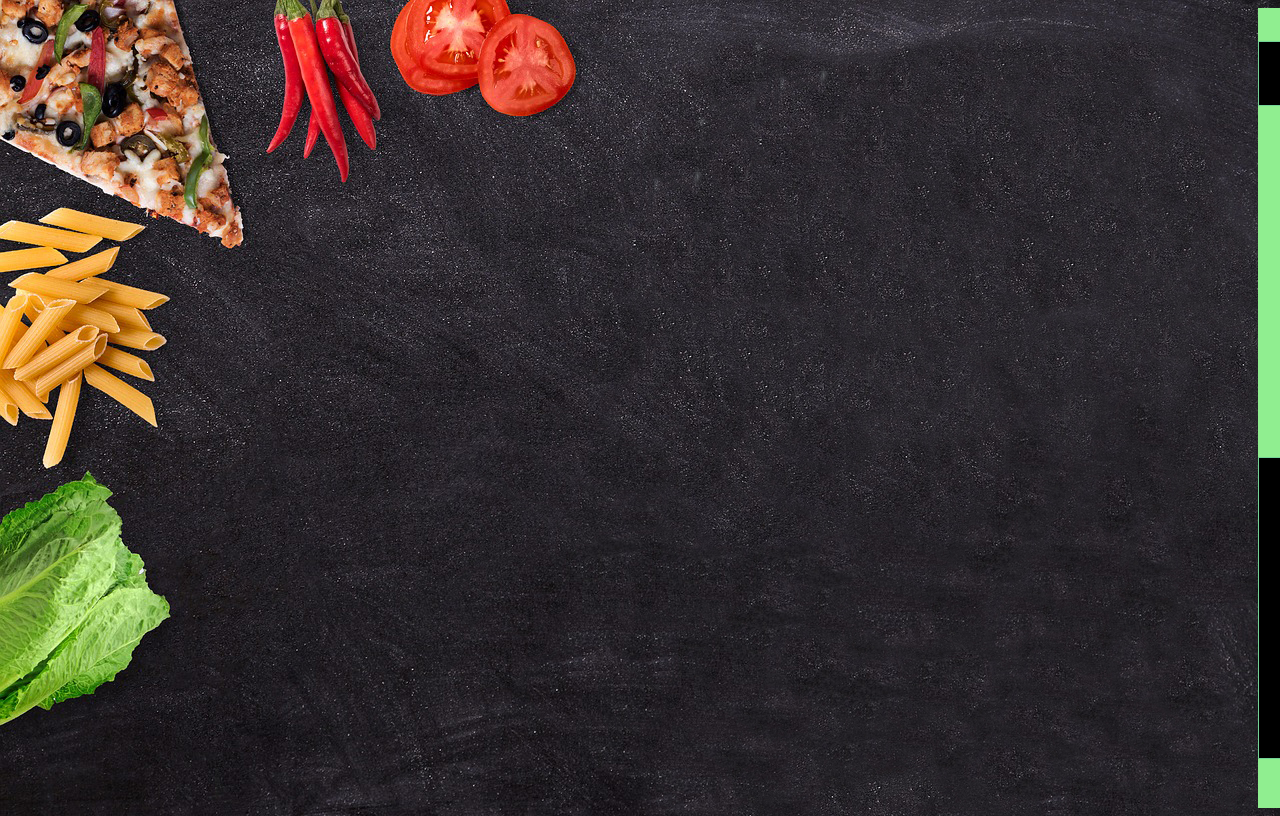
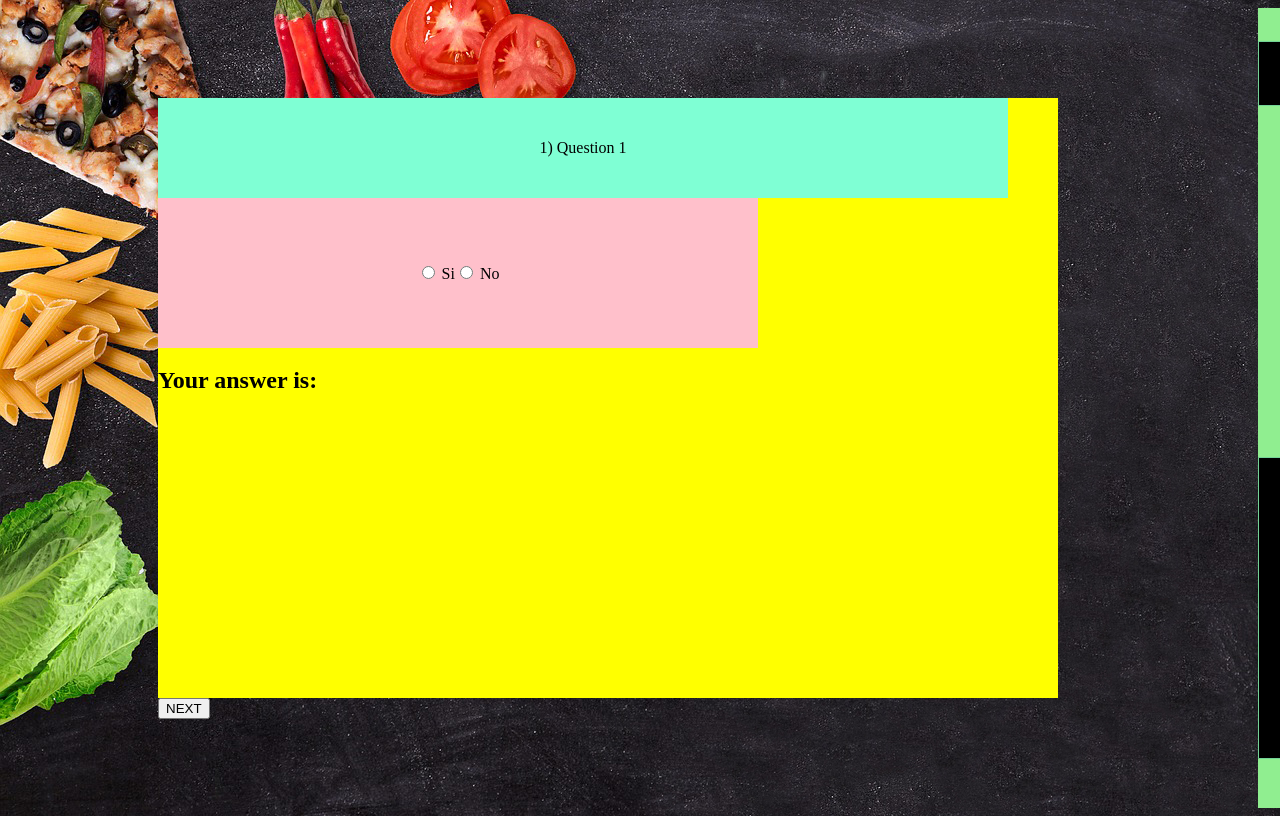
Before and after one commit to roberta-fiume/npmVueElisabetteNutritionistWensite, a Vue app: page /test/0 in a window 1280 px wide. Shown: the top 816 px of the page. Built offline with nearby package versions, Linux system fonts and the light colour scheme.

Commit message:
Adds question component with dynamic text selected using the router params

```diff
--- a/src/DoTest.vue
+++ b/src/DoTest.vue
@@ -10,7 +10,7 @@
         </div>
 
         <div id="div-start-test">
-            <router-link to="/Test" class="routerLink">
+            <router-link to="/test/0" class="routerLink">
                 <p class="list-text">INIZIA IL TEST</p>
             </router-link>
         </div>
--- /dev/null
+++ b/src/Question.vue
@@ -0,0 +1,40 @@
+<template>
+    <div class="question-box">
+        <!-- <ul>
+            <li v-for="question in questions" :question="question" :key="question.id"> {{question.text}} </li>
+        </ul> -->
+        {{ getQuestion() }}
+    </div>
+</template>
+
+<script>
+     export default {
+        props: ['questionNumber'],
+
+        created() {
+            console.log("routeParam question number111111111", this.questionNumber);
+        },
+
+        data() {
+            return {
+                questions: [
+                    {id: 1, text: "1) Question 1"},
+                    {id: 2, text: "2) Question 2"},
+                    {id: 2, text: "3) Question 3"},
+                    {id: 2, text: "4) Question 4"},
+                    {id: 2, text: "5) Question 5"},
+                    {id: 2, text: "6) Question 6"},
+                    {id: 2, text: "7) Question 7"},
+                    {id: 2, text: "8) Question 8"},
+                    {id: 2, text: "9) Question 9"},
+                ]
+            }
+        },
+
+        methods: {
+            getQuestion() {
+                return this.$data.questions[this.questionNumber].text;
+            }
+        }
+    }
+ </script>
--- a/src/Test.vue
+++ b/src/Test.vue
@@ -1,9 +1,10 @@
 <template>
     <div>
-       <div class="question-and-amswers-container">
-           <div class="question-box">
+       <div class="question-and-answers-container">
+           <!-- <div class="question-box">
                 <h1> 1) Al mattino mangio frequentemente brioche e cappuccino al bar. </h1>
-            </div>
+            </div> -->
+            <question :questionNumber="$route.params.number"></question>
             <div class="div-select-answer">
                     <div class="yes-box">
                         <input type="radio" class="yes" value="Si" v-model="answers">
@@ -20,7 +21,7 @@
                 <h2>Your answer is: {{answers}}</h2>
             </div>
        </div>
-        <button>NEXT</button>
+        <button v-on:click="navigateToNextQuestion()">NEXT</button>
        </div>
 
        </div>
@@ -28,13 +29,29 @@
 </template>
 
  <script>
- export default {
-     data() {
-         return {
-             answers: ""
+ import Question from './Question.vue';
+
+    export default {
+        data() {
+            return {
+                answers: ""
+            }
+        },
+
+        methods: {
+            navigateToNextQuestion() {
+                let currentQuestionNumber = this.$route.params.number;
+                currentQuestionNumber++;
+                console.log("on click 1111111", currentQuestionNumber);
+                this.$router.push('/test/' + currentQuestionNumber);
+                console.log("on click 2222222", currentQuestionNumber);
+            }
+        },
+
+        components: {
+            "question": Question
         }
     }
- }
  </script>
 
 <style>
@@ -44,7 +61,7 @@
         background-repeat: no-repeat;
         background-attachment: fixed;
     }
-    .question-and-amswers-container{
+    .question-and-answers-container{
         display: flex;
         flex-direction: column;
         width: 900px;
--- a/src/routes.js
+++ b/src/routes.js
@@ -14,5 +14,5 @@ export const routes = [
     { path: '/whoIam', component: WhoIam},
     { path: '/reasonsToHaveBia', component: ReasonsToHaveBia},
     { path: '/howIcanHelpYou', component: HowIcanHelpYou},
-    { path: '/test', component: Test}
+    { path: '/test/:number', component: Test}
 ];
```
